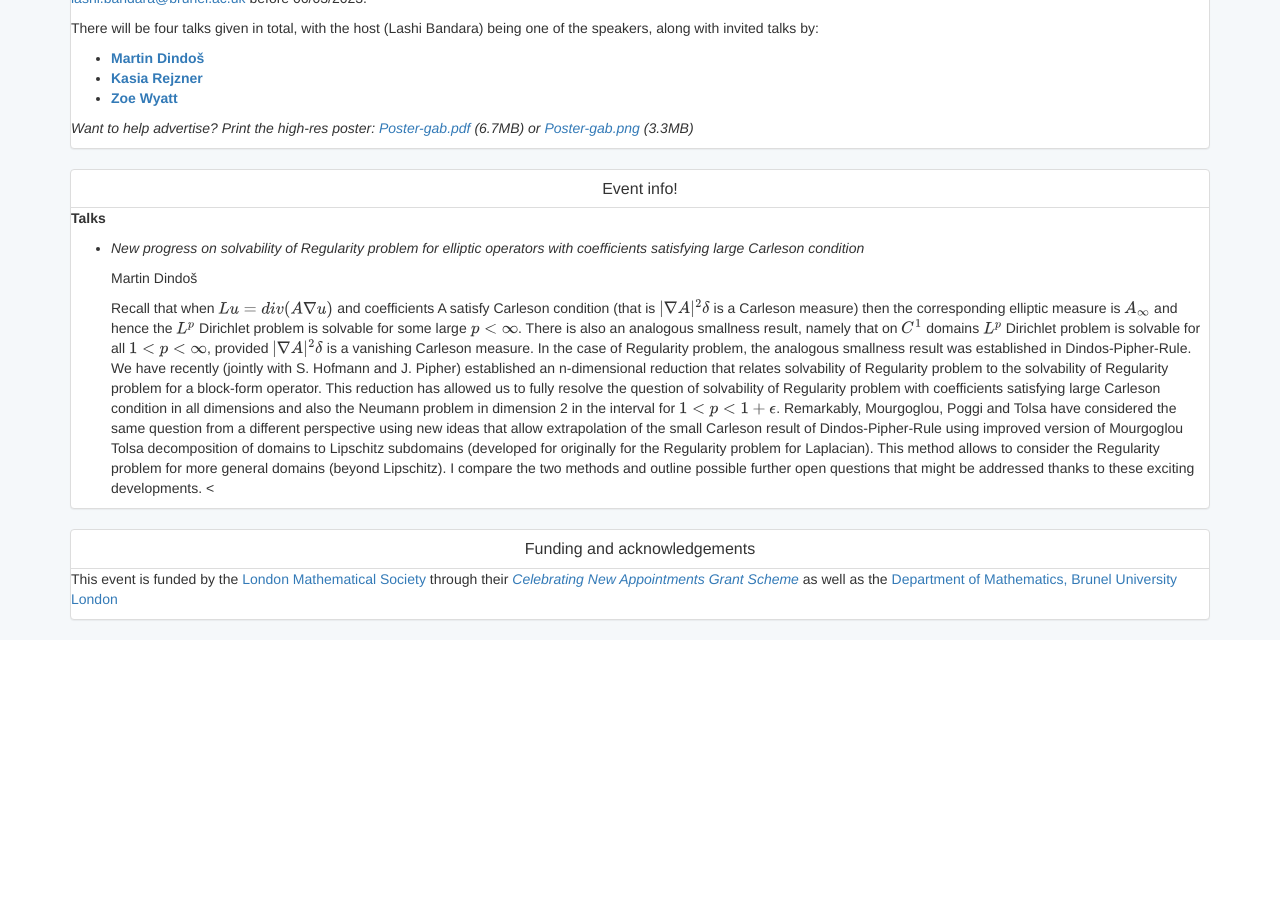
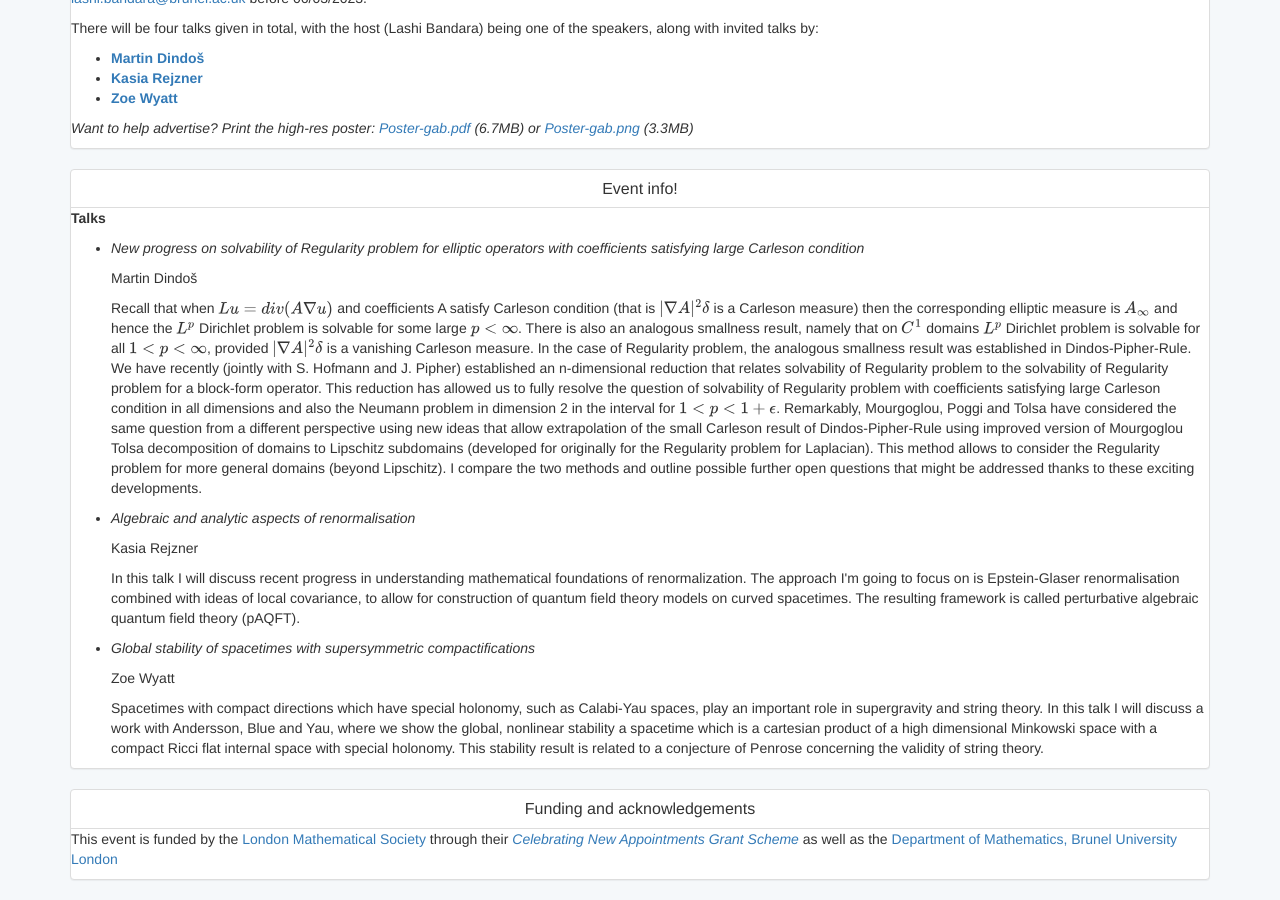
Before and after one commit to lashi-bandara/lashi-bandara.github.io, a Jekyll site: the page built from toc/outreach/events/geometryanalysisbrunel.html, in a window 1280 px wide and 900 px high, scrolled down 1990 px. Built offline with Jekyll 4.4.1, drawn with Linux system fonts in a browser that asks for light colours; before the commit the page ends 2630 px from its top, so only the background shows below that.

Commit message:
Added Kasia and Zoe

```diff
--- a/toc/outreach/events/geometryanalysisbrunel.html
+++ b/toc/outreach/events/geometryanalysisbrunel.html
@@ -136,11 +136,30 @@ problem for Laplacian). This method allows to consider the Regularity
 problem for more general domains (beyond Lipschitz).
 
 I compare the two methods and outline possible further open questions
-that might be addressed thanks to these exciting developments. &lt;
+that might be addressed thanks to these exciting developments.
 
-</p>
+</li>
+
+<li>
+<p><em>Algebraic and analytic aspects of renormalisation</em></p>
+
+<p> Kasia Rejzner </p>
+
+<p> In this talk I will discuss recent progress in understanding mathematical foundations of renormalization. The approach I'm going to focus on is Epstein-Glaser renormalisation combined with ideas of local covariance, to allow for construction of quantum field theory models on curved spacetimes. The resulting framework is called perturbative algebraic quantum field theory (pAQFT).</p>
+</li>
+
+<li>
+<p><em> Global stability of spacetimes with supersymmetric compactifications </em></p>
+
+<p> Zoe Wyatt</p>
+
+<p> Spacetimes with compact directions which have special holonomy, such as Calabi-Yau spaces, play an important role in supergravity and string theory. In this talk I will discuss a work with Andersson, Blue and Yau, where we show the global, nonlinear stability a spacetime which is a cartesian product of a high dimensional Minkowski space with a compact Ricci flat internal space with special holonomy. This stability result is related to a conjecture of Penrose concerning the validity of string theory. </p>
+</li>
+
 </ul>
+
 </div>
+
 
 <div class="panel panel-default content-panel">
 
```
